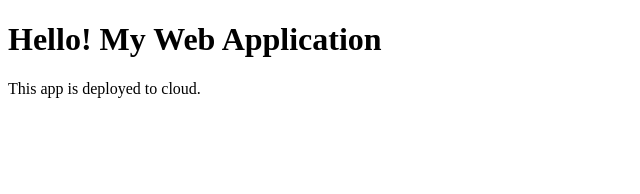
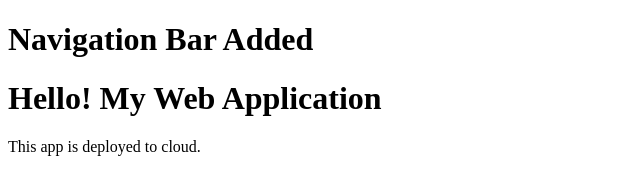
Before and after one commit to 27-sahana/web-app, a website: page index.html in a window 1280 px wide. Shown: the whole page, without its empty margins (0-640 px from the left). Drawn offline with Linux system fonts and the light colour scheme.

Commit message:
Added navbar feature

```diff
--- a/index.html
+++ b/index.html
@@ -5,7 +5,7 @@
 </head>
 
 <body>
-
+<h1>Navigation Bar Added</h1>
 <h1>Hello! My Web Application</h1>
 <p>This app is deployed to cloud.</p>
 
```
